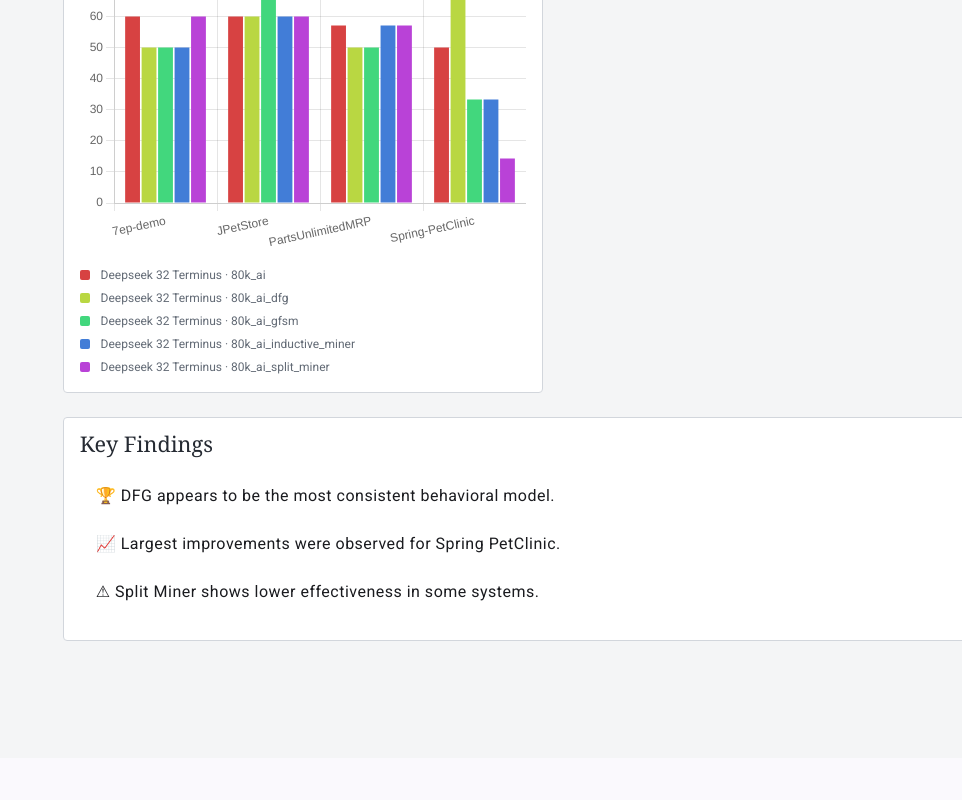
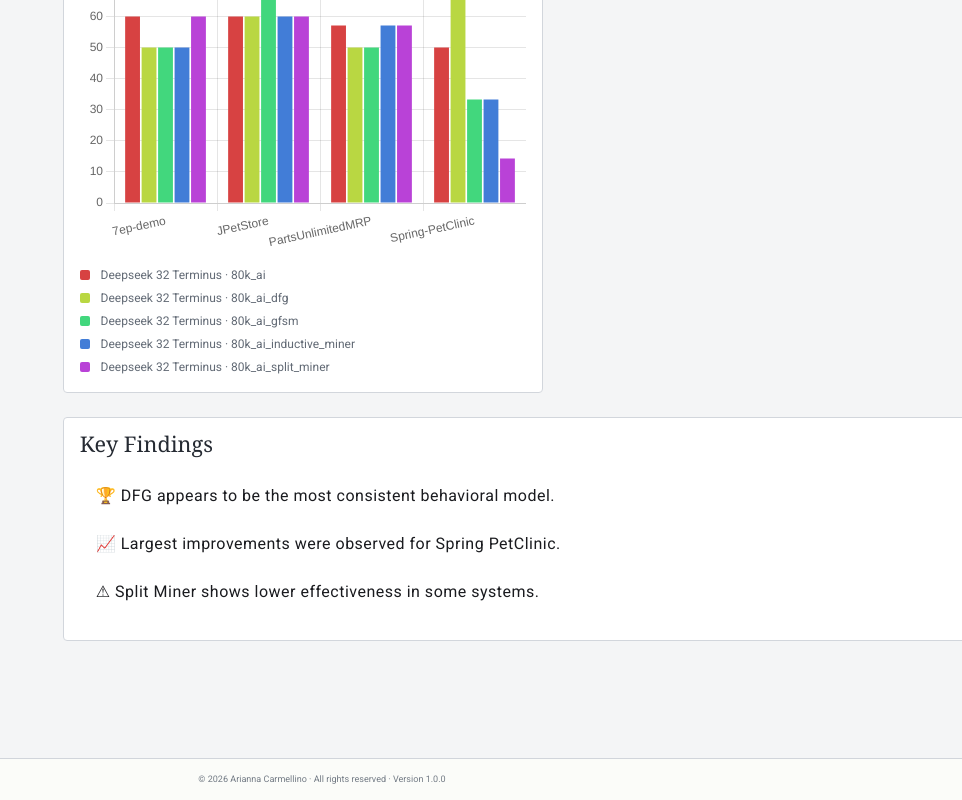
Before and after one commit to Ary2375/icsa, an Angular app: page / in a window 1280 px wide. Shown: the part 3476-4276 px from the top of the page, without its empty margins (318-1280 px from the left). Before the commit the page ends 4234 px from the top, so only its background shows below. Built offline with nearby package versions, Linux system fonts and the light colour scheme.

Commit message:
Add footer credits

```diff
--- a/package.json
+++ b/package.json
@@ -1,6 +1,7 @@
 {
   "name": "behavioral-models-llm-decomposition-results",
   "version": "1.0.0",
+  "author": "Arianna Carmellino",
   "scripts": {
     "ng": "ng",
     "start": "ng serve",
--- a/src/app/app.html
+++ b/src/app/app.html
@@ -1,2 +1,5 @@
 <app-navbar />
 <router-outlet />
+<footer class="site-footer" aria-label="Project credits and version">
+	<small>© 2026 Arianna Carmellino · All rights reserved · Version 1.0.0</small>
+</footer>
--- a/src/assets/theme/global.scss
+++ b/src/assets/theme/global.scss
@@ -13,9 +13,36 @@ app-methodology,
 app-artifacts,
 app-dashboard {
   display: block;
-  min-height: calc(100vh - 68px);
+  min-height: 0;
+  flex: 1 0 auto;
   background: var(--project-page-bg);
   color: var(--project-ink);
+}
+
+app-root {
+  display: flex;
+  min-height: 100vh;
+  flex-direction: column;
+}
+
+app-root > app-navbar {
+  flex: 0 0 auto;
+}
+
+app-root > router-outlet {
+  display: none;
+}
+
+.site-footer {
+  flex: 0 0 auto;
+  margin-top: auto;
+  padding: 0.75rem var(--project-page-gutter);
+  border-top: 1px solid var(--color-border-page);
+  background: var(--color-surface-header);
+  color: var(--color-muted);
+  font-size: 0.68rem;
+  line-height: 1.5;
+  text-align: center;
 }
 
 app-methodology .methodology-page,
@@ -187,3 +214,12 @@ app-dashboard .section-heading > p {
     font-size: 1.75rem;
   }
 }
+
+@media (max-width: 700px) {
+  .site-footer-inner {
+    align-items: flex-start;
+    flex-direction: column;
+    gap: 0.35rem;
+    padding-block: 0.9rem;
+  }
+}
```
